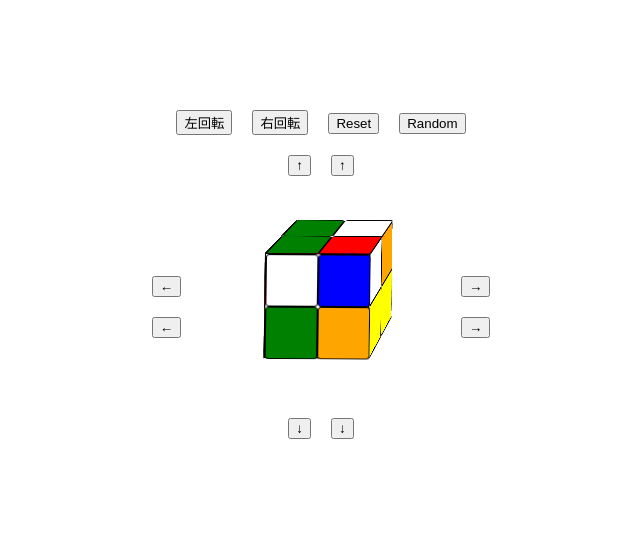
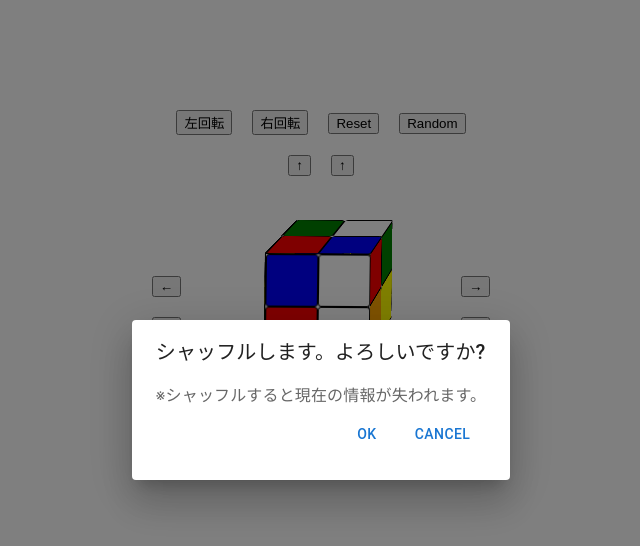
Before and after one commit to KonPay08/Color-Cube, a React (Create React App) app: page / in a window 1280 px wide. Both pictures are taken after a click on the button "Random". Shown: the top 546 px of the page, without its empty margins (319-959 px from the left). Built offline with nearby package versions, Linux system fonts and the light colour scheme; no server answers.

Commit message:
Add ModalDialog

```diff
--- a/package.json
+++ b/package.json
@@ -4,6 +4,8 @@
   "private": true,
   "dependencies": {
     "@emotion/react": "^11.10.5",
+    "@emotion/styled": "^11.10.5",
+    "@mui/material": "^5.11.3",
     "@testing-library/jest-dom": "^5.16.5",
     "@testing-library/react": "^13.4.0",
     "@testing-library/user-event": "^13.5.0",
--- /dev/null
+++ b/src/components/MyDialog.tsx
@@ -0,0 +1,22 @@
+import { Dialog, DialogTitle, DialogContent, DialogActions, DialogContentText, Button } from '@mui/material';
+
+export type MyDialogProps = {
+  onClose: (value: string) => void,
+  title?: string,
+  message?: string,
+};
+
+export const MyDialog: React.FC<MyDialogProps> = props => {
+  return (
+    <Dialog open onClose={() => props.onClose("close")} >
+      <DialogTitle>{props.title}</DialogTitle>
+      <DialogContent>
+        <DialogContentText>{props.message}</DialogContentText>
+        <DialogActions>
+          <Button onClick={() => props.onClose("ok")}>OK</Button>
+          <Button onClick={() => props.onClose("cancel")} autoFocus>Cancel</Button>
+        </DialogActions>
+      </DialogContent>
+    </Dialog>
+  );
+};
--- a/src/components/View.template.tsx
+++ b/src/components/View.template.tsx
@@ -2,6 +2,7 @@
 import { css } from "@emotion/react";
 import { useEffect } from "react";
 import { Cube } from "./Cube/Cube.container";
+import { MyDialog, MyDialogProps } from "./MyDialog";
 import { Surface } from "./useSurface";
 
 type Props = {
@@ -20,8 +21,10 @@ type Props = {
   handleDestination_right(): void,
   handleDestination_left(): void,
 
-  handleReset(): void,
+  modalConfig: MyDialogProps | undefined
   randomSurface(): void,
+  handleResetClick: () => Promise<void>,
+  handleRandomClick: () => Promise<void>,
 };
 
 export const ViewColorTemplate: React.FC<Props> = props => {
@@ -32,6 +35,7 @@ export const ViewColorTemplate: React.FC<Props> = props => {
 
   return (
     <div css={$container}>
+      {props.modalConfig && <MyDialog {...props.modalConfig} />}
       <div css={$surface_button}>
         <button onClick={props.handleDestination_left}>
           左回転
@@ -39,10 +43,10 @@ export const ViewColorTemplate: React.FC<Props> = props => {
         <button onClick={props.handleDestination_right}>
           右回転
         </button>
-        <button onClick={props.handleReset}>
+        <button onClick={props.handleResetClick}>
           Reset
         </button>
-        <button onClick={props.randomSurface}>
+        <button onClick={props.handleRandomClick}>
           Random
         </button>
       </div>
--- a/src/components/useSurface.ts
+++ b/src/components/useSurface.ts
@@ -1,6 +1,7 @@
 import { useState } from "react";
 import useSound from 'use-sound';
 import { MockSurface } from "./Mock";
+import { MyDialogProps } from "./MyDialog";
 
 
 export type Surface = {
@@ -36,16 +37,6 @@ export const useSurface = () => {
     surface6: [...view.surface6],
   };
   const [onSound] = useSound("/sound.wav");
-
-  function handleReset() {
-    setView(surface);
-  };
-
-  function randomSurface() {
-    const num = Math.floor(Math.random() * 3);
-    console.log(num)
-    setView(MockSurface[num]);
-  };
 
   //Vertical
   function handleSurface_Vertica_Left_Back() {
@@ -262,6 +253,48 @@ export const useSurface = () => {
     setView(surface);
   };
 
+  function resetSurface() {
+    setView(surface);
+  };
+
+  function randomSurface() {
+    const num = Math.floor(Math.random() * 3);
+    console.log(num)
+    setView(MockSurface[num]);
+  };
+
+  const [modalConfig, setModalConfig] = useState<MyDialogProps | undefined>();
+
+  const handleResetClick = async() => {
+    console.log("clickされました");
+    const ret = await new Promise<string>((resolve) => {
+      setModalConfig({
+        onClose: resolve,
+        title: "リセットします。よろしいですか？",
+        message: "※リセットすると初期状態に戻ります。"
+      });
+    });
+    setModalConfig(undefined);
+    console.log(ret);
+    if(ret === "ok") resetSurface();
+    if(ret === "cancel") return;
+  };
+
+  const handleRandomClick = async() => {
+    console.log("clickされました");
+    const ret = await new Promise((resolve) => {
+      setModalConfig({
+        onClose: resolve,
+        title: "シャッフルします。よろしいですか?",
+        message: "※シャッフルすると現在の情報が失われます。"
+      });
+    });
+    setModalConfig(undefined);
+    console.log(ret);
+    if(ret === "ok") randomSurface();
+    if(ret === "cancel") return;
+  };
+
   return {
     view,
     handleSurface_Vertica_Left_Back,
@@ -277,7 +310,9 @@ export const useSurface = () => {
     handleDestination_right,
     handleDestination_left,
 
-    handleReset,
+    modalConfig,
     randomSurface,
+    handleResetClick,
+    handleRandomClick,
   };
 };
```
Also changed, not shown: 1 other file (tests, documents, lock files or other folders).
